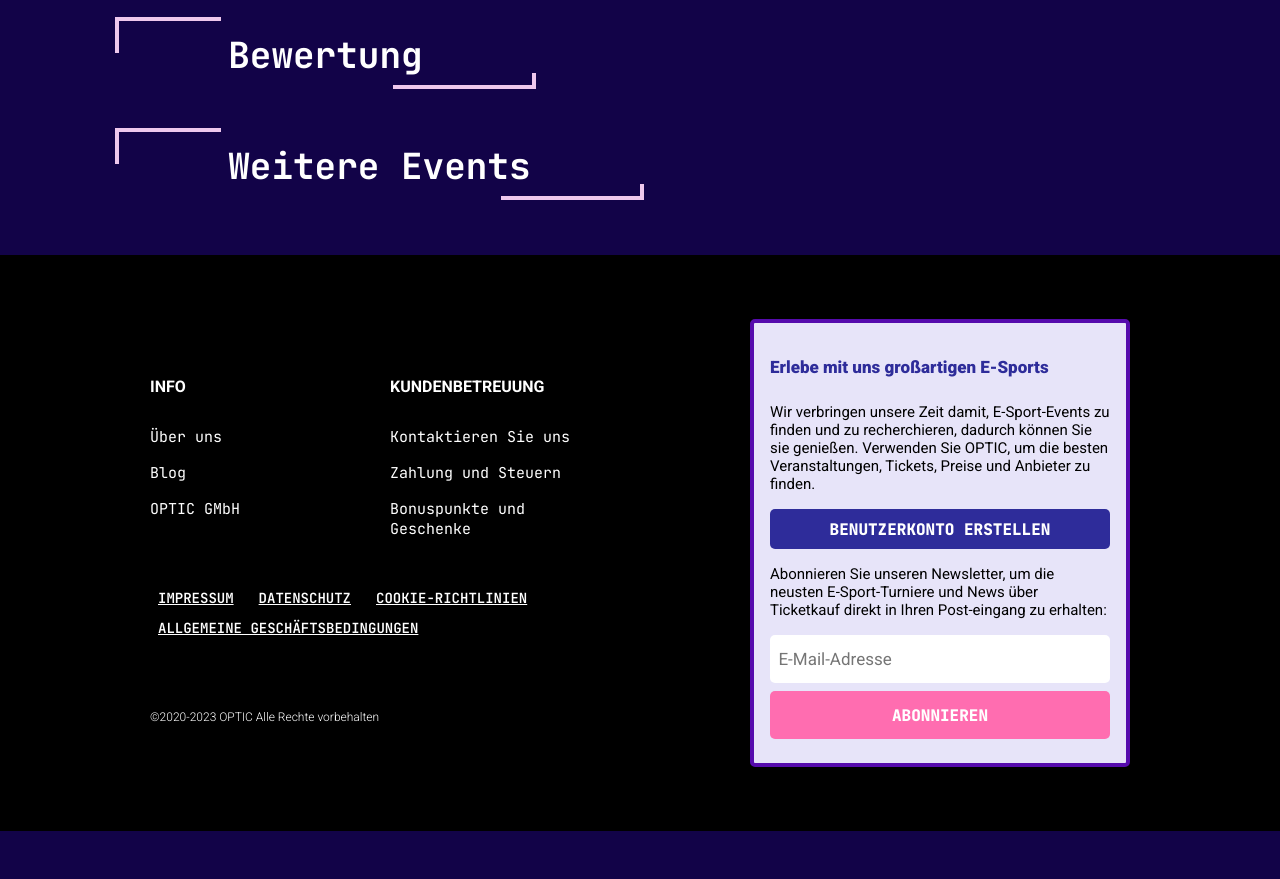
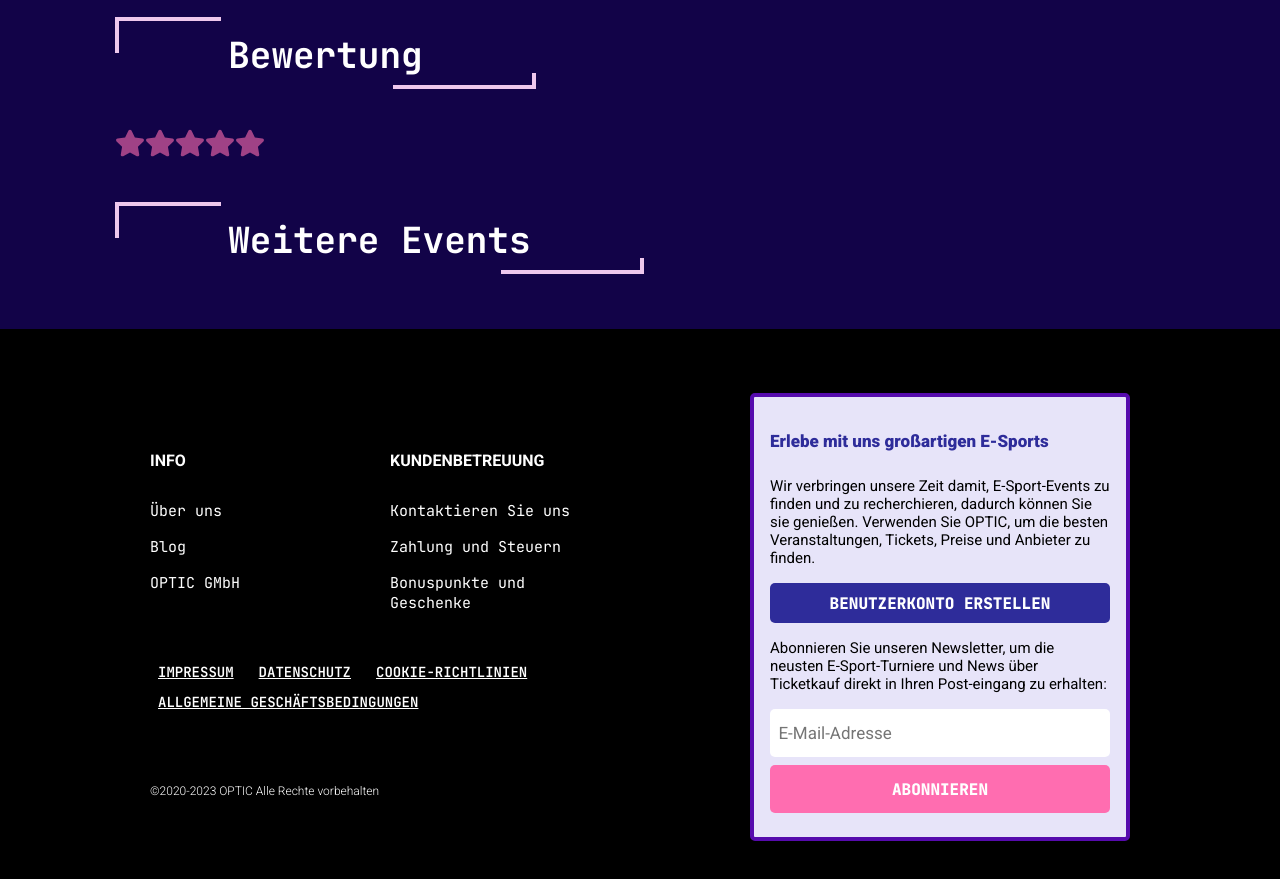
Before and after one commit to kpertek/frontend-optic, a React (Create React App) app: page /startseite/events/1 in a window 1280 px wide. Shown: the part 880-1759 px from the top of the page. Before the commit the page ends 1711 px from the top, so only its background shows below. Built offline with nearby package versions, Linux system fonts and the light colour scheme; no server answers.

Commit message:
SterneBewertung in EinzelnesEvent.js hinzugefügt

```diff
--- a/src/Components/Stationary/Pages/EinzelnesEvent.js
+++ b/src/Components/Stationary/Pages/EinzelnesEvent.js
@@ -6,6 +6,7 @@ import { useParams } from "react-router-dom";
 import { useEffect, useState } from "react";
 import { fetchData } from "../../../common/Requests";
 import Ticket from "../Ticket/Ticket";
+import SterneBewertung from "../Bewertung/SterneBewertung";
 
 export default function EinzelnesEvent() {
 
@@ -33,6 +34,7 @@ export default function EinzelnesEvent() {
                         {tickets.map((ticket, i) => <Ticket event={event} ticket={ticket} key={i}/>)}
                     </div>
                     <Headline text="Bewertung"/>
+                    <SterneBewertung />
                     <Headline text="Weitere Events"/>
                 </div>
             </div>
```
